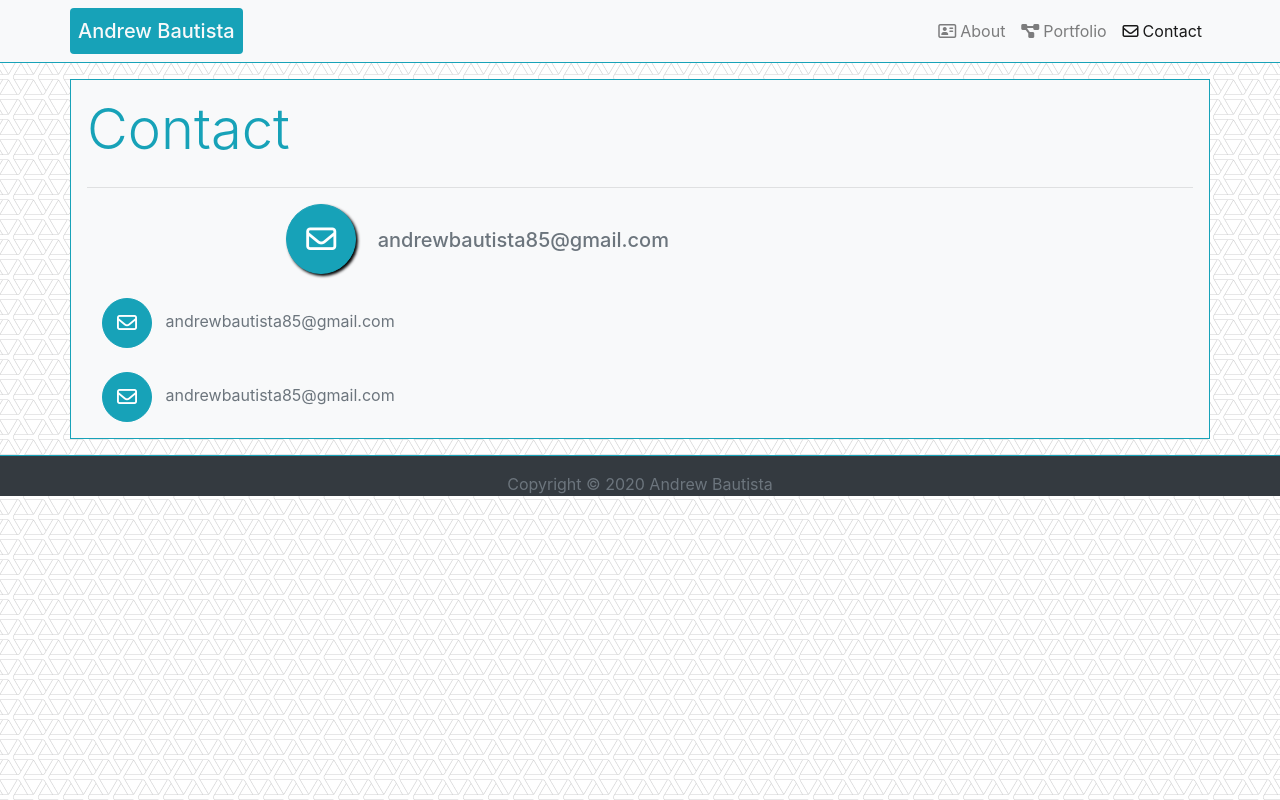
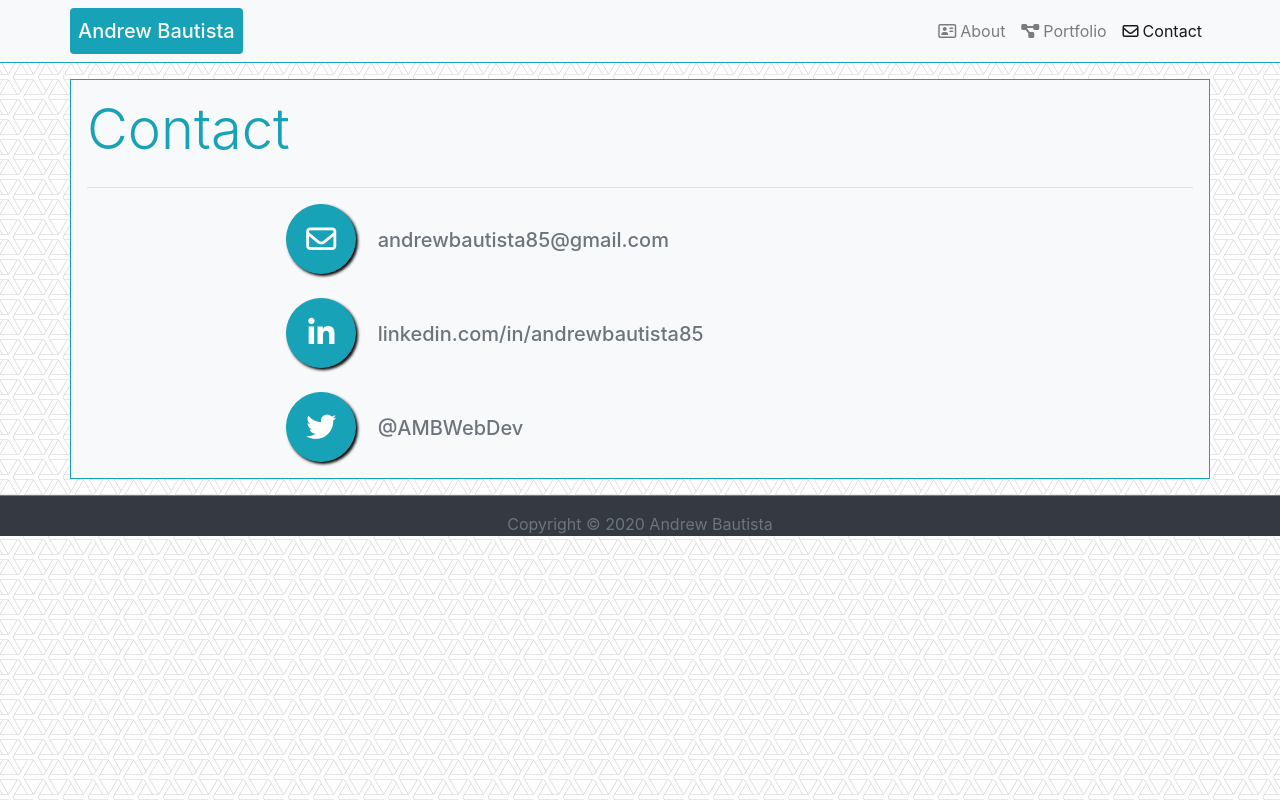
Before and after one commit to WarriorofZarona/React-Portfolio, a React (Create React App) app: page /contact in a window 1280 px wide. Built offline with nearby package versions, Linux system fonts and the light colour scheme.

Commit message:
added 3 total buttons with working button links

```diff
--- a/src/pages/Contact/index.js
+++ b/src/pages/Contact/index.js
@@ -18,19 +18,23 @@ function Contact() {
             </RowContainer>
             <br />
             <RowContainer>
-                <div className="col-lg-12 text-secondary">
-                    <a href="mailto:andrewbautista85@gmail.com">
-                        <button type="button" className="btn btn-info btn-circle btn-md"><i className="far fa-envelope"></i></button></a>&nbsp;&nbsp;
-              andrewbautista85@gmail.com
-          </div>
+                <ColSpacer />
+                <ColSpacer />
+                <div className="col-lg-6 text-secondary">
+                    <a href="https://www.linkedin.com/in/andrewbautista85/">
+                        <button type="button" className="btn btn-info btn-circle btn-xl float-left"><i className="fab fa-linkedin-in"></i></button></a>&nbsp;&nbsp;
+                <h5>&nbsp;&nbsp;&nbsp;&nbsp;linkedin.com/in/andrewbautista85</h5>
+                </div>
             </RowContainer>
             <br />
             <RowContainer>
-                <div className="col-lg-12 text-secondary">
-                    <a href="mailto:andrewbautista85@gmail.com">
-                        <button type="button" className="btn btn-info btn-circle btn-md"><i className="far fa-envelope"></i></button></a>&nbsp;&nbsp;
-            andrewbautista85@gmail.com
-        </div>
+                <ColSpacer />
+                <ColSpacer />
+                <div className="col-lg-6 text-secondary">
+                    <a href="https://twitter.com/AMBWebDev">
+                        <button type="button" className="btn btn-info btn-circle btn-xl float-left"><i className="fab fa-twitter"></i></button></a>&nbsp;&nbsp;
+                <h5>&nbsp;&nbsp;&nbsp;&nbsp;@AMBWebDev</h5>
+                </div>
             </RowContainer>
         </div>
     )
```
